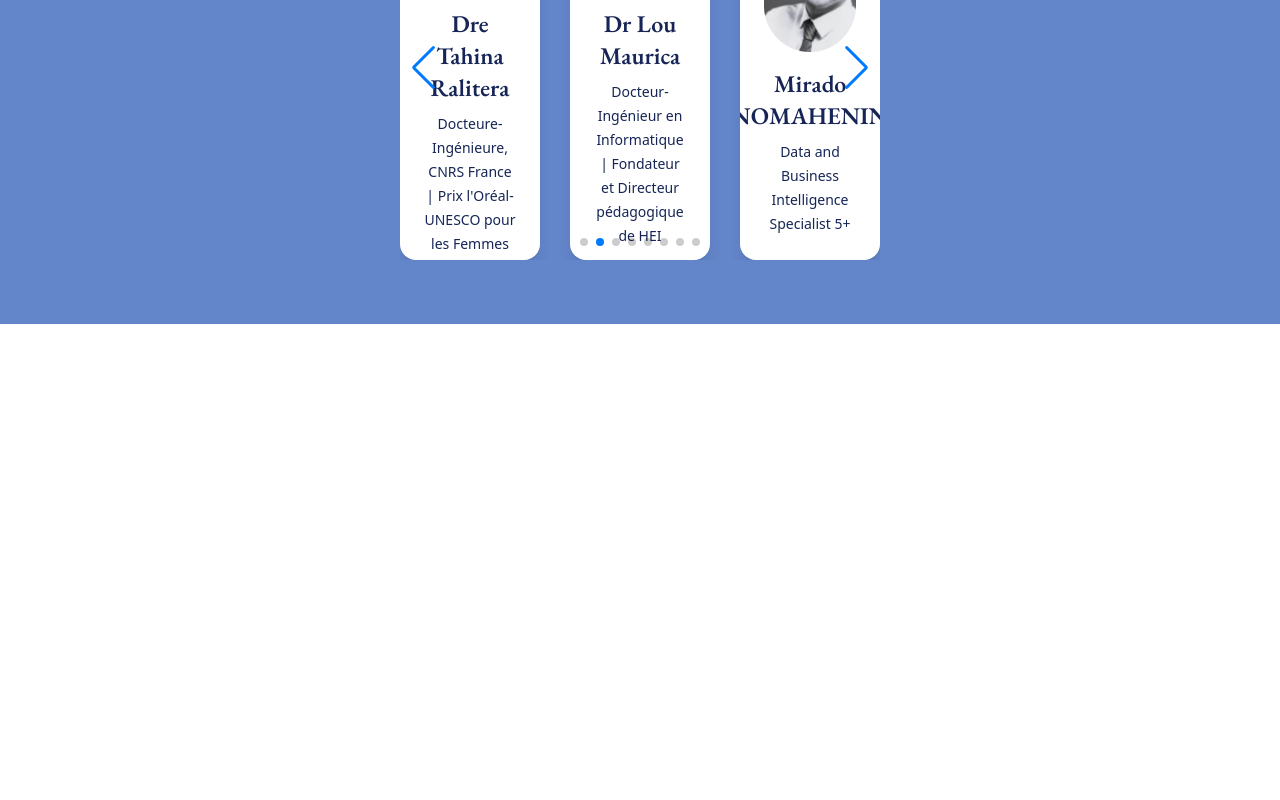
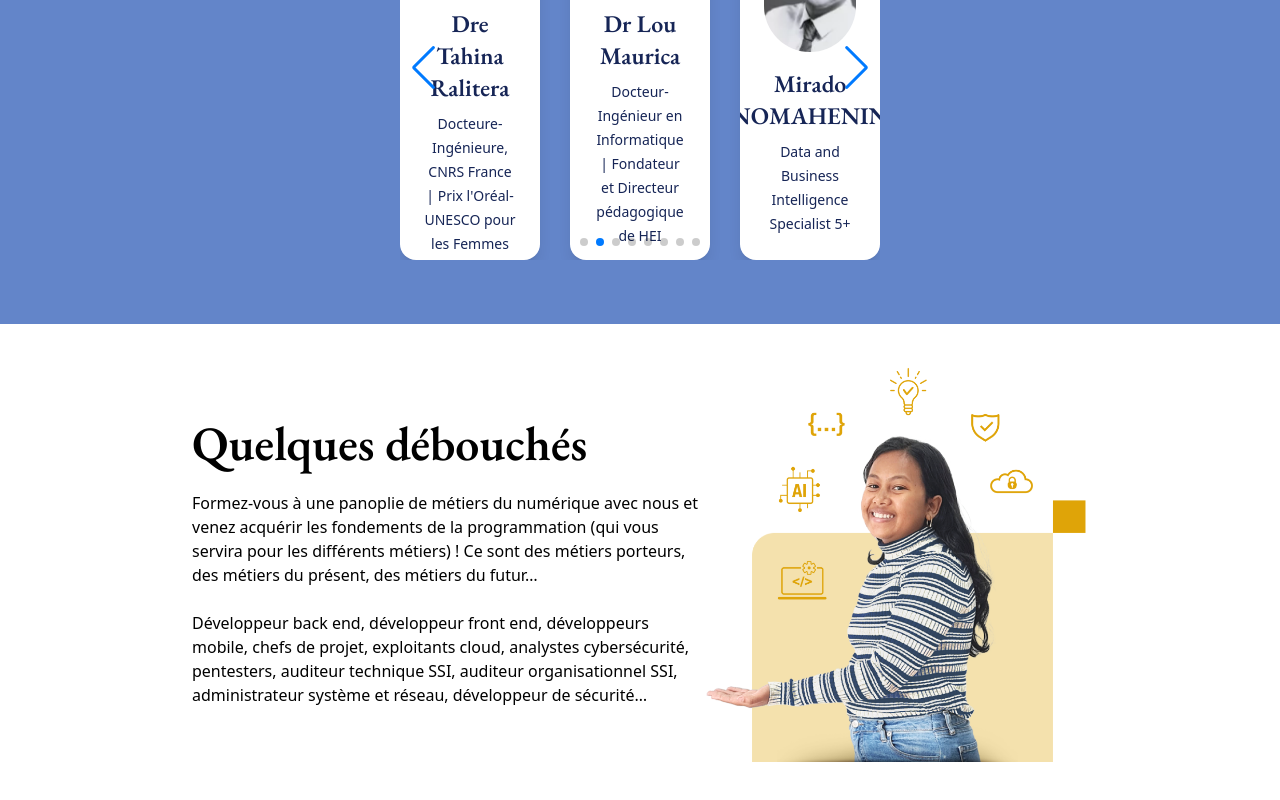
Before and after one commit to Whipander/first-step-with-react, a React (Vite) app: page / in a window 1280 px wide. Shown: the part 2459-3259 px from the top of the page. Before the commit the page ends 2783 px from the top, so only its background shows below. Built offline with nearby package versions, Linux system fonts and the light colour scheme.

Commit message:
feat: debouche section

```diff
--- a/src/App.jsx
+++ b/src/App.jsx
@@ -2,6 +2,7 @@ import NavBar from "./components/NavBar.jsx";
 import Hero from "./components/Hero.jsx";
 import About from "./components/About.jsx";
 import Crew from "./components/Crew.jsx";
+import Debouche from "./components/Debouche.jsx";
 
 function App() {
   return (
@@ -10,6 +11,7 @@ function App() {
       <Hero />
       <About />
       <Crew />
+      <Debouche/>
     </>
   );
 }
--- /dev/null
+++ b/src/components/Debouche.jsx
@@ -0,0 +1,31 @@
+import H2 from "./H2";
+import GirlImg from "../assets/debouche.png";
+
+const Debouche = () => {
+  return (
+    <>
+      <div className="flex justify-center items-center my-10">
+        <div className="flex w-[80vw] items-center justify-center">
+          <div className="flex flex-col gap-6 w-[50%]">
+            <H2 text="Quelques débouchés" />
+            <p>
+              Formez-vous à une panoplie de métiers du numérique avec nous et
+              venez acquérir les fondements de la programmation (qui vous
+              servira pour les différents métiers) ! Ce sont des métiers
+              porteurs, des métiers du présent, des métiers du futur…
+            </p>
+            <p>
+              Développeur back end, développeur front end, développeurs mobile,
+              chefs de projet, exploitants cloud, analystes cybersécurité,
+              pentesters, auditeur technique SSI, auditeur organisationnel SSI,
+              administrateur système et réseau, développeur de sécurité…
+            </p>
+          </div>
+          <img src={GirlImg} className="w-[30vw]" alt="HEI Student" />
+        </div>
+      </div>
+    </>
+  );
+};
+
+export default Debouche;
```
Also changed, not shown: public/vite.svg (added).
